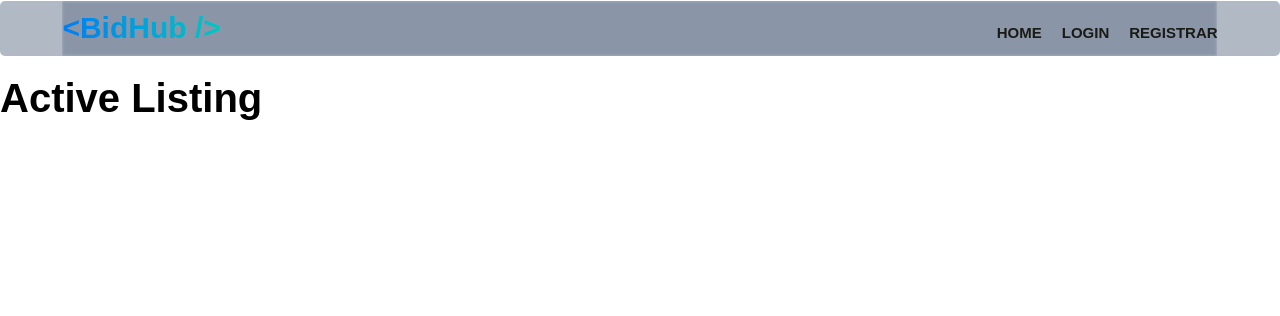
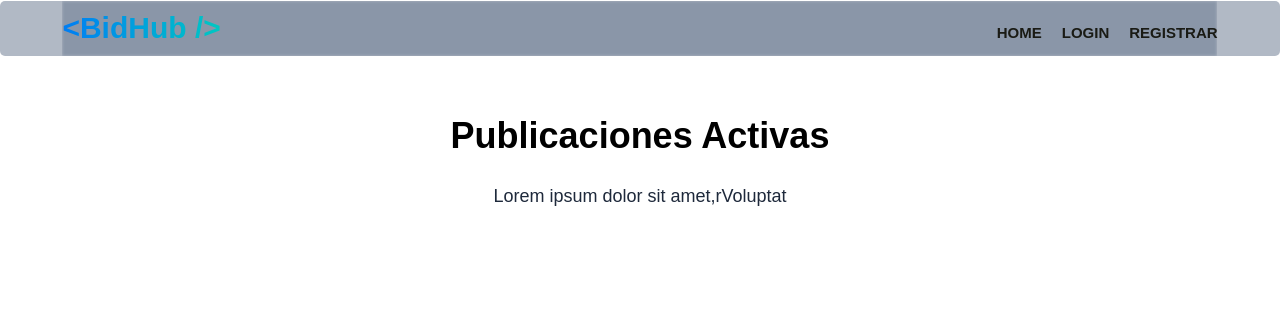
Before and after one commit to AaronUlloa/Commerce, a Django app: page / in a window 1280 px wide. Shown: the top 316 px of the page. Run offline with Django 4.2, Linux system fonts and the light colour scheme.

Commit message:
Working in index

```diff
--- a/auctions/models.py
+++ b/auctions/models.py
@@ -39,8 +39,7 @@ class Listing(models.Model):
     description = models.CharField(max_length=500)
     category = models.ForeignKey(
         Category, on_delete=models.CASCADE, blank=True, null=True, related_name="category")
-    price = models.ForeignKey(
-        Bid, on_delete=models.CASCADE, blank=True, null=True, related_name="bidPrice")
+    price = models.FloatField(default=0.00)
     owner = models.ForeignKey(
         User, on_delete=models.CASCADE, blank=True, null=True, related_name="userOwner")
     isActive = models.BooleanField(default=True)
--- a/auctions/src/scss/base/_mixins.scss
+++ b/auctions/src/scss/base/_mixins.scss
@@ -70,6 +70,14 @@
   font-weight: v.$delgada;
   margin: 1rem 0;
 }
+@mixin normal-text {
+  text-align: center;
+  font-size: 1.8rem;
+  font-weight: v.$delgada;
+  color: v.$gris-oscuro;
+  margin-bottom: 5rem;
+}
+
 @mixin page-name {
   @include headings;
   margin: 6rem 0 3rem 0;
--- a/auctions/src/scss/base/_tipografia.scss
+++ b/auctions/src/scss/base/_tipografia.scss
@@ -20,3 +20,6 @@ h3 {
 [class$="__heading"]{
     @include m.page-name;
 }
+[class$="__descripcion"]{
+    @include m.normal-text;
+}
--- /dev/null
+++ b/auctions/src/scss/paginas/_bidhub.scss
@@ -0,0 +1,16 @@
+@use 'base/mixins' as m;
+@use 'base/variables' as v;
+
+.bidhub{
+  &__grid{
+    @include m.container;
+    @include m.grid(1, 3rem);
+    @include m.tablet{
+      @include m.grid(2, 5rem);
+      text-align: center;
+    }
+  }
+  &__texto{
+    line-height: 2;
+  }
+}
--- a/auctions/src/scss/paginas/_index.scss
+++ b/auctions/src/scss/paginas/_index.scss
@@ -1,2 +1,3 @@
 @forward 'auth';
+@forward 'bidhub';
 @forward 'addNew';
--- a/auctions/static/css/app.css
+++ b/auctions/static/css/app.css
@@ -354,9 +354,36 @@ h3 {
   text-align: center;
 }
 
+[class$=__descripcion] {
+  text-align: center;
+  font-size: 1.8rem;
+  font-weight: 300;
+  color: #1E293B;
+  margin-bottom: 5rem;
+}
+
 .auth {
   width: min(95%, 60rem);
   margin: 0 auto;
+}
+
+.bidhub__grid {
+  width: min(95%, 140rem);
+  margin: 0 auto;
+  display: grid;
+  gap: 3rem;
+  grid-template-columns: repeat(1, 1fr);
+}
+@media (min-width: 768px) {
+  .bidhub__grid {
+    display: grid;
+    gap: 5rem;
+    grid-template-columns: repeat(2, 1fr);
+    text-align: center;
+  }
+}
+.bidhub__texto {
+  line-height: 2;
 }
 
 .listing {
--- a/auctions/templates/auth/register.html
+++ b/auctions/templates/auth/register.html
@@ -4,6 +4,7 @@
   <h2 class="auth__heading">{{ title }}</h2>
   <p class="auth__text">Registra tu cuenta en DevBuy</p>
   <form class="forms" action="{% url 'auctions:register' %}" method="post">
+    {% csrf_token %}
     <div class="forms__field">
       <label for="name" class="forms__label">UserName</label>
       <input type="text" class="forms__input" placeholder="your username here" id="username" name="username" required>
--- a/auctions/templates/view/index.html
+++ b/auctions/templates/view/index.html
@@ -1,5 +1,9 @@
 {% extends "layout.html" %}
 
 {% block body %}
-<h1>{{ title }}</h1>
+  <main class="bidhub">
+    <h2 class="bidhub__heading">{{ title }}</h2>
+    <p class="bidhub__descripcion">Lorem ipsum dolor sit amet,rVoluptat</p>
+
+  </main>
 {% endblock %}
--- a/auctions/views.py
+++ b/auctions/views.py
@@ -11,7 +11,7 @@ def index(request):
     activeListings = Listing.objects.filter(isActive=True)
     allCategory = Category.objects.all()
     return render(request, "view/index.html", {
-        "title": "Active Listing",
+        "title": "Publicaciones Activas",
         "listings": activeListings,
         "categories": allCategory
     })
@@ -32,9 +32,44 @@ def showCategories(request):
         })
 
 def addNew(request):
-    return render(request, "view/addArticulo.html",{
-            "title": "Publica Tu Articulo"
+    if request.method == "GET":
+        allCategories = Category.objects.all()
+        return render(request, "view/addArticulo.html",{
+            "title": "Publica Tu Articulo",
+            "categories": allCategories
         })
+    else:
+        # Obteniendo la data del formulario
+        title = request.POST["title"]
+        description = request.POST["description"]
+        image1 = request.POST["image1"]
+        image2 = request.POST["image2"]
+        image3 = request.POST["image3"]
+        price = request.POST["price"]
+        category = request.POST["category"]
+        # Obteniendo la categoria escogida
+        categoryData = Category.objects.get(categoryName = category)
+        # Obteniendo el precio
+        # priceData = Bid.objects.get(bid = price)
+        # Usuario Actual
+        currenUser = request.user
+        # Creando la nueva publicacion
+        newListing = Listing(
+                title=title,
+                image1=image1,
+                image2=image2,
+                image3=image3,
+                description=description,
+                category=categoryData,
+                price=price,
+                owner=currenUser
+                )
+        # Guardando la publicacion
+        newListing.save()
+        # Retornamos al index
+        return HttpResponseRedirect(reverse("auctions:index"))
+
+
 
 
 
```
Also changed, not shown: auctions/templates/view/addArticulo.html (+10 -6 lines), auctions/migrations/0004_alter_listing_price.py (added), 1 other file.
